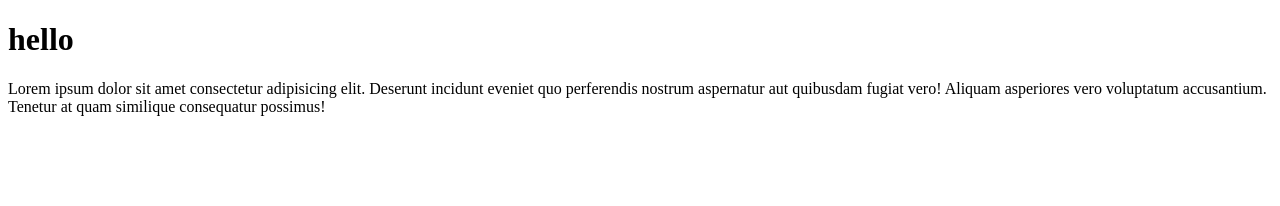
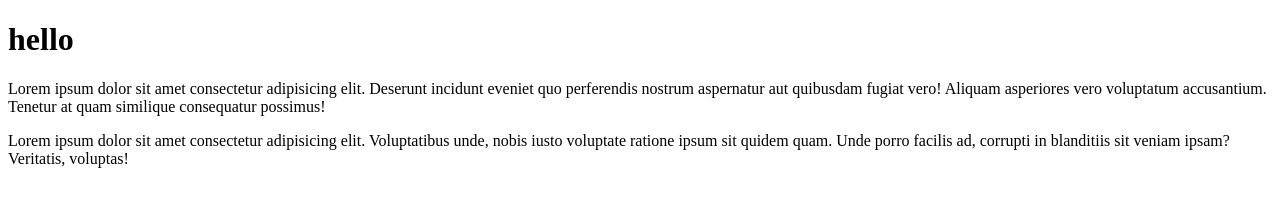
Before and after one commit to touad/git-test, a plain HTML site: page index.html in a window 1280 px wide. Drawn offline with Linux system fonts and the light colour scheme.

Commit message:
ajout d'un deuxième paragraphe

```diff
--- a/index.html
+++ b/index.html
@@ -9,5 +9,6 @@
 <body>
     <h1>hello</h1>
     <p>Lorem ipsum dolor sit amet consectetur adipisicing elit. Deserunt incidunt eveniet quo perferendis nostrum aspernatur aut quibusdam fugiat vero! Aliquam asperiores vero voluptatum accusantium. Tenetur at quam similique consequatur possimus!</p>
+    <p>Lorem ipsum dolor sit amet consectetur adipisicing elit. Voluptatibus unde, nobis iusto voluptate ratione ipsum sit quidem quam. Unde porro facilis ad, corrupti in blanditiis sit veniam ipsam? Veritatis, voluptas!</p>
 </body>
 </html>
```
